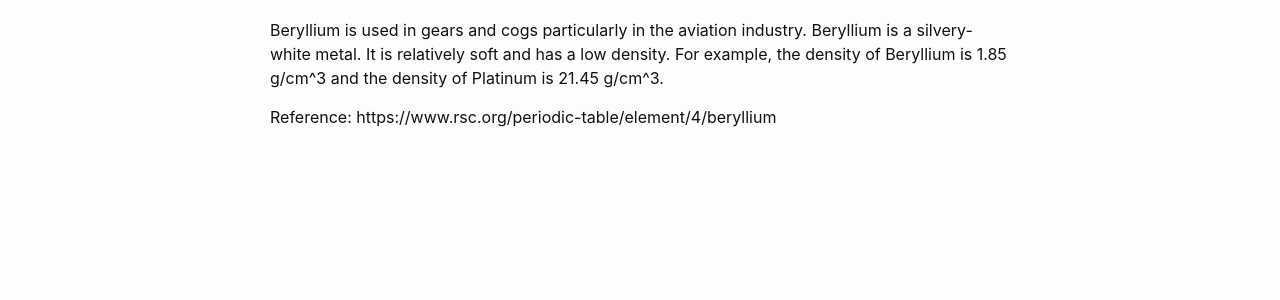
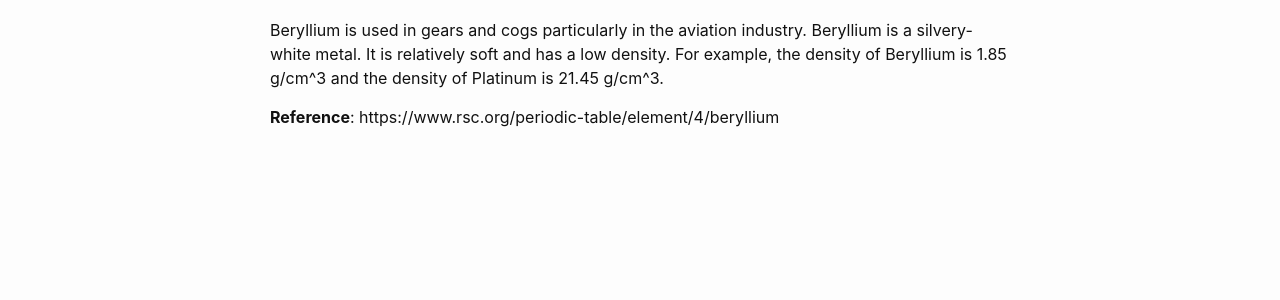
Before and after one commit to msse-2021-bootcamp/periodic-table, a Jekyll site: the page built from elements/beryllium.md, in a window 1280 px wide. Shown: the part 146-446 px from the top of the page. Built offline with Jekyll 4.4.1, drawn with Linux system fonts in a browser that asks for light colours; part of the change alters nothing that is shown.

```diff
--- a/elements/beryllium.md
+++ b/elements/beryllium.md
@@ -5,4 +5,4 @@ title: Beryllium
 
 Beryllium is used in gears and cogs particularly in the aviation industry. Beryllium is a silvery-white metal. It is relatively soft and has a low density. For example, the density of Beryllium is 1.85 g/cm^3 and the density of Platinum is 21.45 g/cm^3.
 
-Reference: https://www.rsc.org/periodic-table/element/4/beryllium
+**Reference**: https://www.rsc.org/periodic-table/element/4/beryllium
```
